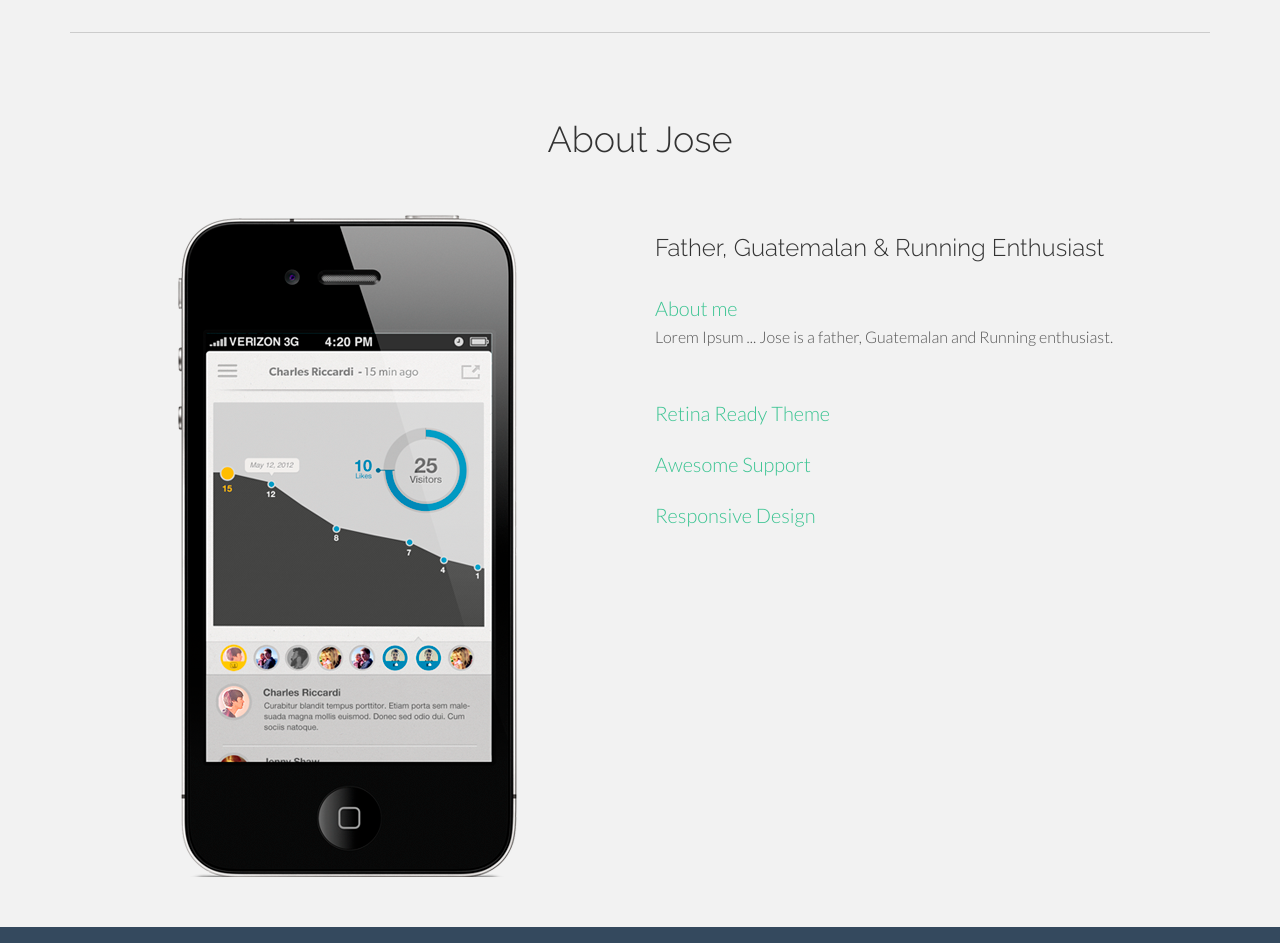
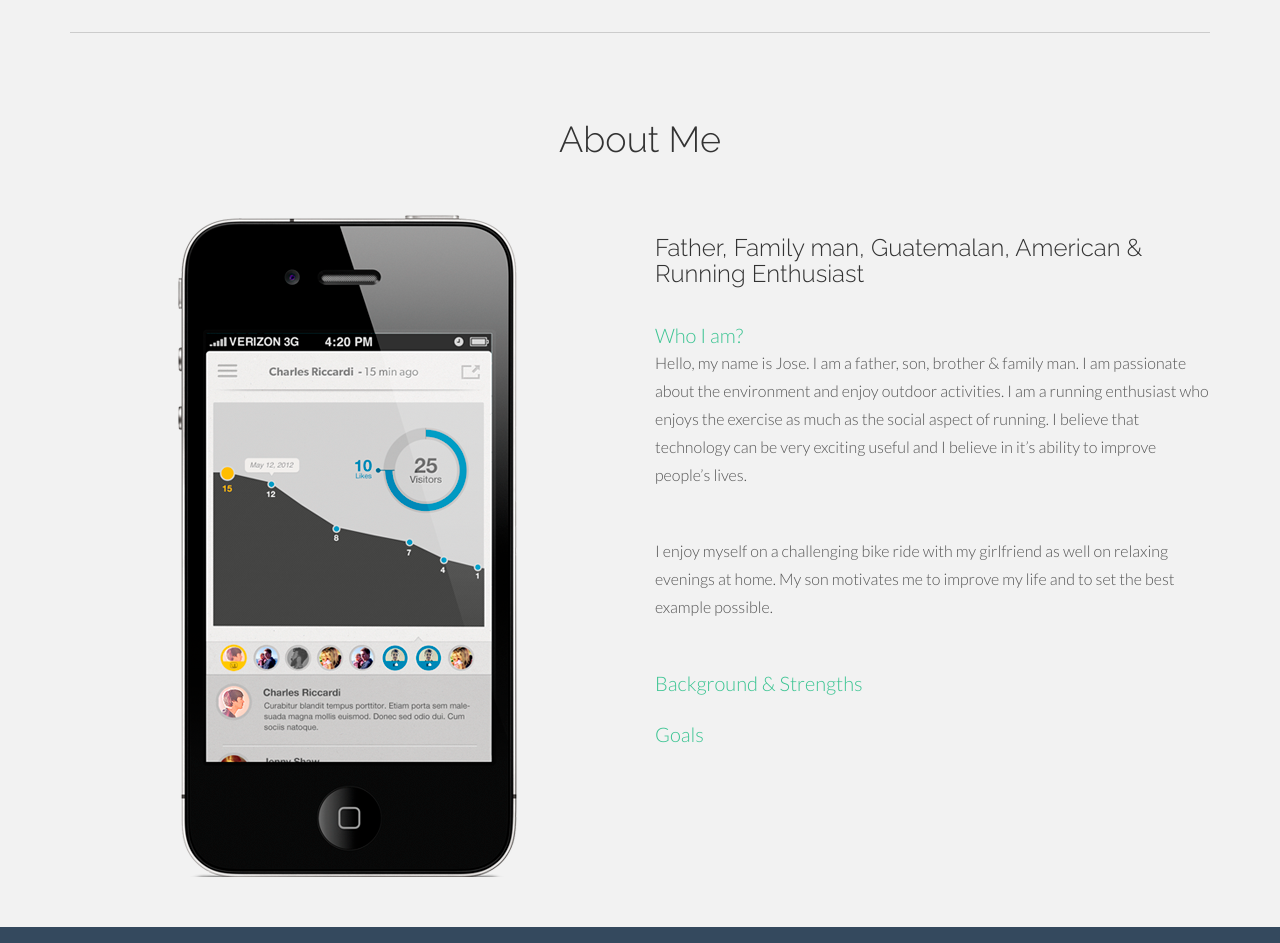
Before and after one commit to camposja/camposja.github.io, a plain HTML site: page index.html in a window 1280 px wide. Shown: the part 1200-2143 px from the top of the page. Drawn offline with Linux system fonts and the light colour scheme.

Commit message:
added about me text

```diff
--- a/index.html
+++ b/index.html
@@ -112,7 +112,7 @@
 	<div id="features">
 		<div class="container">
 			<div class="row">
-				<h1 class="centered">About Jose</h1>
+				<h1 class="centered">About Me</h1>
 				<br>
 				<br>
 				<div class="col-lg-6 centered">
@@ -120,19 +120,21 @@
 				</div>
 
 				<div class="col-lg-6">
-					<h3>Father, Guatemalan & Running Enthusiast</h3>
+					<h3>Father, Family man, Guatemalan, American & Running Enthusiast</h3>
 					<br>
 				<!-- ACCORDION -->
 		            <div class="accordion ac" id="accordion2">
 		                <div class="accordion-group">
 		                    <div class="accordion-heading">
 		                        <a class="accordion-toggle" data-toggle="collapse" data-parent="#accordion2" href="#collapseOne">
-		                        About me
+		                        Who I am?
 		                        </a>
 		                    </div><!-- /accordion-heading -->
 		                    <div id="collapseOne" class="accordion-body collapse in">
 		                        <div class="accordion-inner">
-								<p>Lorem Ipsum ... Jose is a father, Guatemalan and Running enthusiast.</p>
+								<p>Hello, my name is Jose. I am a father, son, brother & family man. I am passionate about the environment and enjoy outdoor activities. I am a running enthusiast who enjoys the exercise as much as the social aspect of running. I believe that technology can be very exciting useful and I believe in it’s ability to improve people’s lives.</p>
+                <br>
+                <p>I enjoy myself on a challenging bike ride with my girlfriend as well on relaxing evenings at home. My son motivates me to improve my life and to set the best example possible. </p>
 								</div><!-- /accordion-inner -->
 		                    </div><!-- /collapse -->
 		                </div><!-- /accordion-group -->
@@ -141,12 +143,14 @@
 		                <div class="accordion-group">
 		                    <div class="accordion-heading">
 		                        <a class="accordion-toggle" data-toggle="collapse" data-parent="#accordion2" href="#collapseTwo">
-		                        Retina Ready Theme
+		                        Background & Strengths
 		                        </a>
 		                    </div>
 		                    <div id="collapseTwo" class="accordion-body collapse">
 		                        <div class="accordion-inner">
-								<p>It has survived not only five centuries, but also the leap into electronic typesetting, remaining essentially unchanged. It was popularised in the 1960s with the release of Letraset sheets containing Lorem Ipsum passages, and more recently with desktop publishing software like Aldus PageMaker including versions of Lorem Ipsum.</p>
+								<p>I am originally from Guatemala and am proud of both my Guatemalan and American cultures. Being from Guatemala I am a native Spanish speaker. I also speak a little bit of Portuguese and Italian. I enjoy learning about languages and culture because of the opportunities it gives you for self grow. Travelling and being a tourist is not so bad either.</p>
+                <br>
+                <p>I earned a degree in Economics and worked for many years as a Banking Financial Analyst. I am looking to find opportunities to marry my prior work experiences with my skills as a developer.</p>
 								</div><!-- /accordion-inner -->
 		                    </div><!-- /collapse -->
 		                </div><!-- /accordion-group -->
@@ -155,29 +159,18 @@
 		                 <div class="accordion-group">
 		                    <div class="accordion-heading">
 		                        <a class="accordion-toggle" data-toggle="collapse" data-parent="#accordion2" href="#collapseThree">
-		                        Awesome Support
+		                        Goals
 		                        </a>
 		                    </div>
 		                    <div id="collapseThree" class="accordion-body collapse">
 		                        <div class="accordion-inner">
-								<p>It has survived not only five centuries, but also the leap into electronic typesetting, remaining essentially unchanged. It was popularised in the 1960s with the release of Letraset sheets containing Lorem Ipsum passages, and more recently with desktop publishing software like Aldus PageMaker including versions of Lorem Ipsum.</p>
+								<p>My main goal is to continue to grow as a Developer. I would like to work as a full stack developer or back end engineer. My main strengths are in Ruby and Ruby on Rails. I want to be in an environment in which I can learn more about Software and Web Development and just the business in general. I would also be open to opportunities that require my current skill set as a web developer as well as my skillset in Economics, Finance & Banking. Eventually, I am very interested in learning other programming languages (maybe JavaScript, Angular JS, C# & .Net) and increasing my technological skills.</p>
 								</div><!-- /accordion-inner -->
 		                    </div><!-- /collapse -->
 		                </div><!-- /accordion-group -->
 		                <br>
 
-		                 <div class="accordion-group">
-		                    <div class="accordion-heading">
-		                        <a class="accordion-toggle" data-toggle="collapse" data-parent="#accordion2" href="#collapseFour">
-		                        Responsive Design
-		                        </a>
-		                    </div>
-		                    <div id="collapseFour" class="accordion-body collapse">
-		                        <div class="accordion-inner">
-								<p>It has survived not only five centuries, but also the leap into electronic typesetting, remaining essentially unchanged. It was popularised in the 1960s with the release of Letraset sheets containing Lorem Ipsum passages, and more recently with desktop publishing software like Aldus PageMaker including versions of Lorem Ipsum.</p>
-								</div><!-- /accordion-inner -->
-		                    </div><!-- /collapse -->
-		                </div><!-- /accordion-group -->
+
 		                <br>
 					</div><!-- Accordion -->
 				</div>
```
